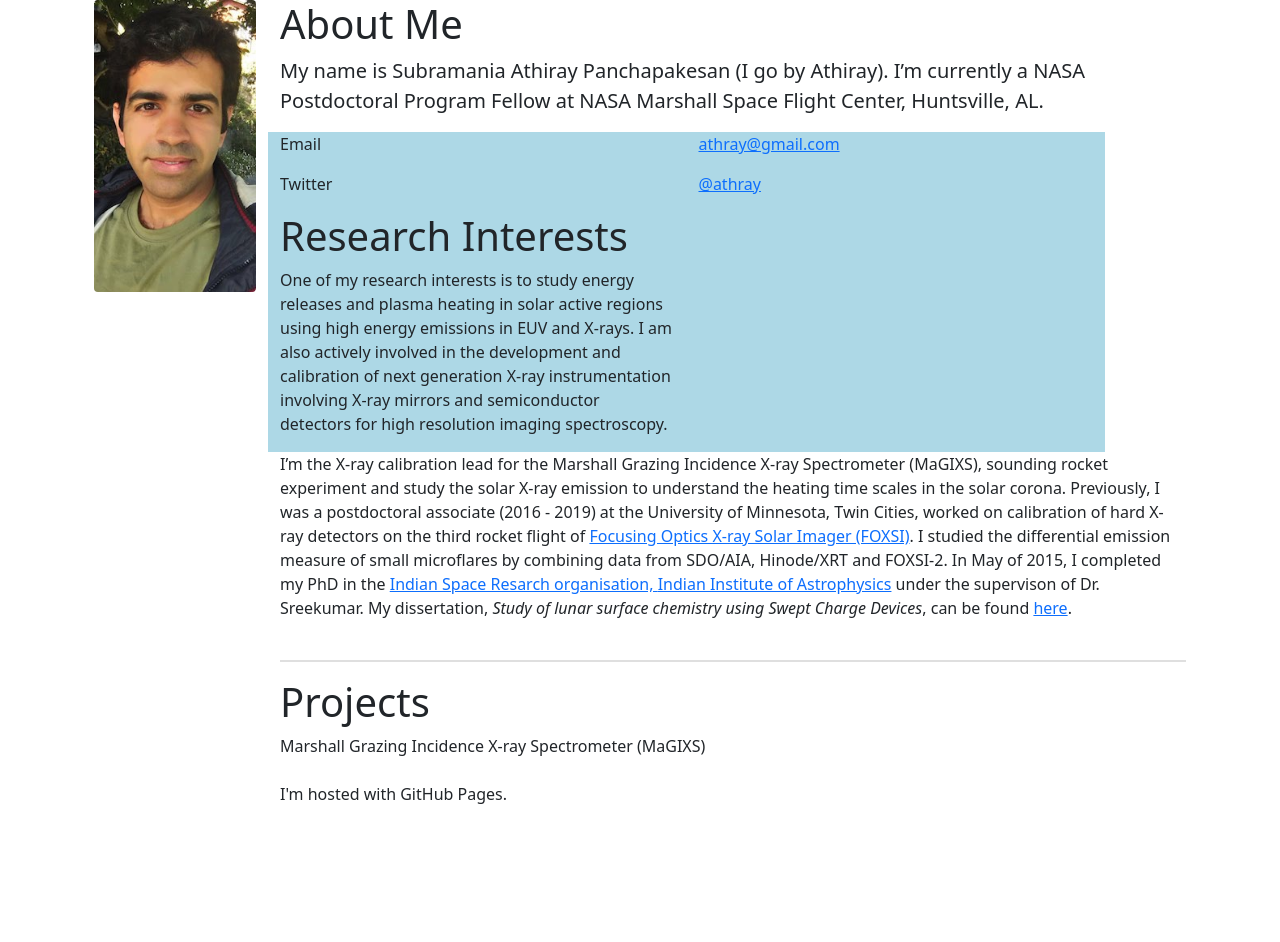
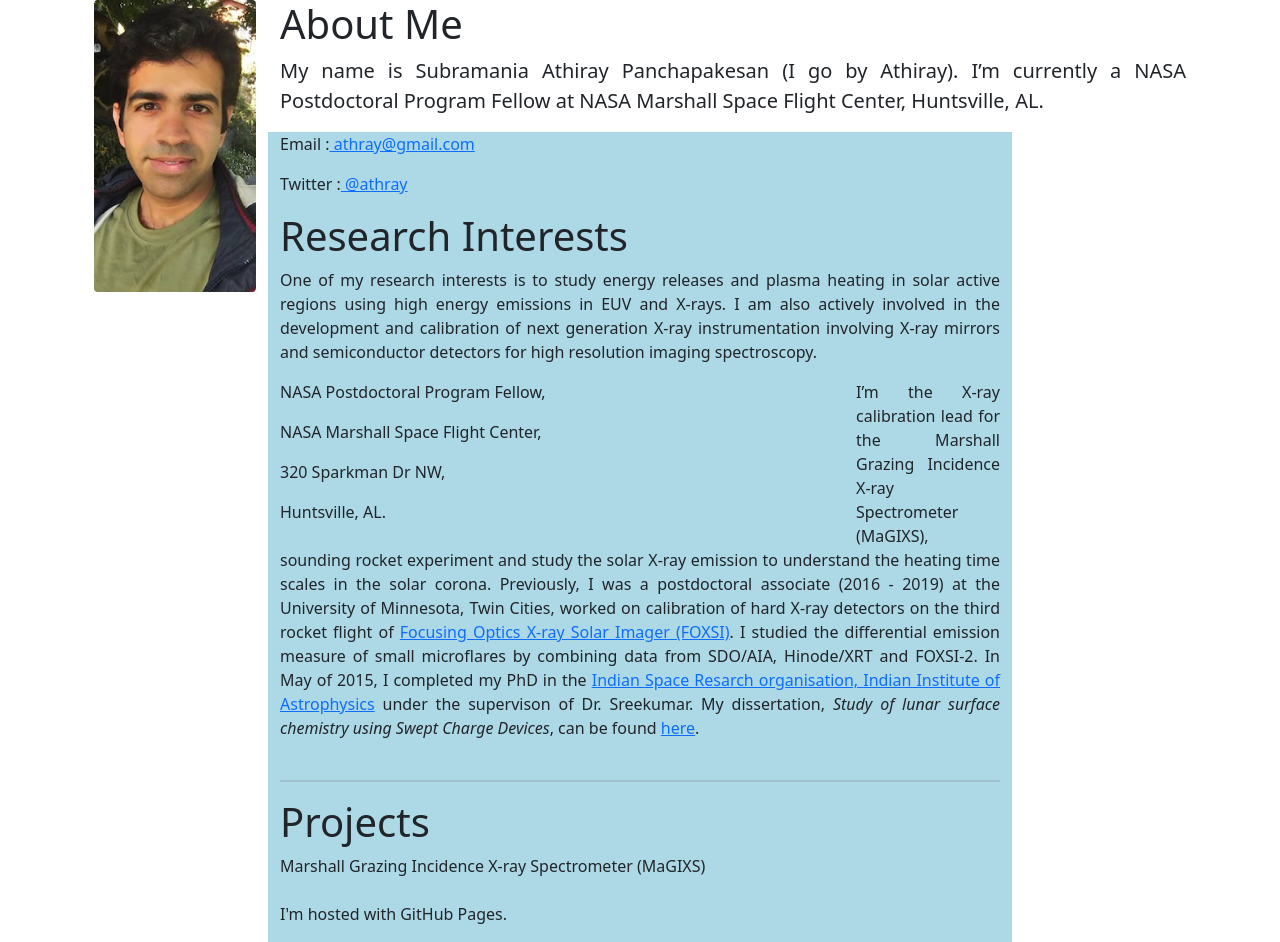
Before and after one commit to athrayspanchap/athrayspanchap.github.io, a plain HTML site: page index.html in a window 1280 px wide. Before the commit the page ends 822 px from the top, so only its background shows below. Drawn offline with nearby package versions, Linux system fonts and the light colour scheme.

Commit message:
Update index.html

```diff
--- a/index.html
+++ b/index.html
@@ -7,7 +7,12 @@
 	</head>
 	<link href="https://cdn.jsdelivr.net/npm/bootstrap@5.0.0-beta2/dist/css/bootstrap.min.css" rel="stylesheet" integrity="sha384-BmbxuPwQa2lc/FVzBcNJ7UAyJxM6wuqIj61tLrc4wSX0szH/Ev+nYRRuWlolflfl" crossorigin="anonymous">
 <body>
-
+<style>
+div {
+  text-align: justify;
+  text-justify: inter-word;
+}
+</style>
 <!-- Background image
 
 <div class="bg-image" style="
@@ -43,7 +48,7 @@ Huntsville, AL.
     /* Set additional styling options for the columns*/
     .column {
     float: left;
-    width: 45%;
+    width: 80%;
     }
 
     .row:after {
@@ -56,19 +61,21 @@ Huntsville, AL.
 
 <div class="row">
   <div class="column" style="background-color:#ADD8E6;">
-    <p>Email</p>
-    <p>Twitter</p>
+    <p>Email   :<a href="athray@gmail.com"> athray@gmail.com </a> </p>
+    <p>Twitter :<a href="https://twitter.com/athray/"> @athray </a></p>
  <h1>Research Interests</h1>
- <p>One of my research interests is to study energy releases and plasma heating in
+<div><p>One of my research interests is to study energy releases and plasma heating in
 solar active regions using high energy emissions in EUV and X-rays. I am also
 actively involved in the development and calibration of next generation X-ray
 instrumentation involving X-ray mirrors and semiconductor detectors for high
-resolution imaging spectroscopy.</p>
+resolution imaging spectroscopy.</p><div>
 <!--<hr style="height:2px;border-width:0;color:gray;background-color:gray">-->
 </div>
   <div class="column" style="background-color:#ADD8E6;">
-    <p><a href="athray@gmail.com"> athray@gmail.com </a></p>
-    <p><a href="https://twitter.com/athray/"> @athray </a></p>
+    <p>NASA Postdoctoral Program Fellow,</p>
+    <p>NASA Marshall Space Flight Center,</p>
+    <p>320 Sparkman Dr NW,</p>
+    <p>Huntsville, AL.</p>
   </div>
 </div>
 
```
